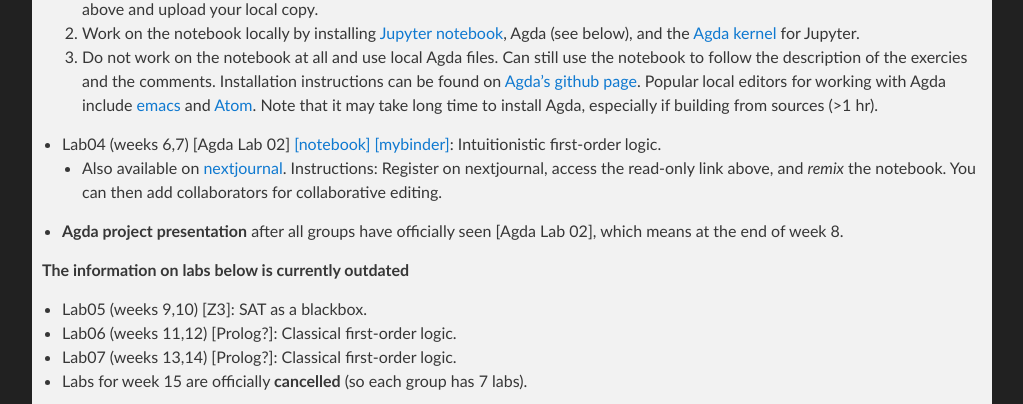
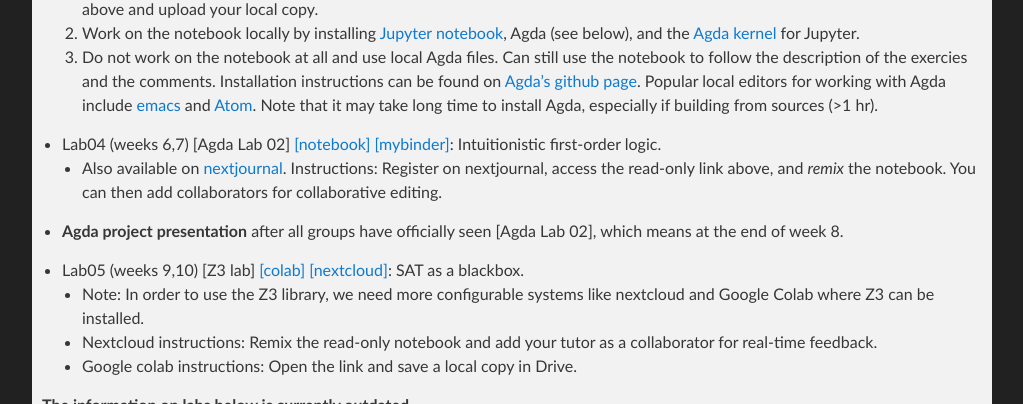
Before and after one commit to lclem/logic_course, a Jekyll site: the page built from docs/index.md, in a window 1280 px wide and 900 px high, scrolled down 1607 px, cut to the strip 0-404 px from the top of the window. Shown: the whole strip, without its empty margins (128-1151 px from the left). Built offline with Jekyll 4.4.1, drawn with Linux system fonts in a browser that asks for light colours; our own code applies the rules of GitHub Pages for plain Markdown files.

Commit message:
Update index.md

```diff
--- a/docs/index.md
+++ b/docs/index.md
@@ -47,9 +47,13 @@
   - Also available on [nextjournal](https://nextjournal.com/a/MTG16bsjspisCTxKMrBHc?token=GntCzS9wsPvtKnojg74Dir). Instructions: Register on nextjournal, access the read-only link above, and *remix* the notebook. You can then add collaborators for collaborative editing.
 * **Agda project presentation** after all groups have officially seen [Agda Lab 02], which means at the end of week 8.
 
+* Lab05 (weeks 9,10) [Z3 lab] [[colab]](https://colab.research.google.com/github/lclem/logic_course/blob/master/docs/labs/LabZ3.ipynb) [[nextcloud]](https://nextjournal.com/a/MTMzzvE9CWkVWUK8ncHnj?token=HSPYLRYt8L2yijQtvTMdZ8): SAT as a blackbox.
+  - Note: In order to use the Z3 library, we need more configurable systems like nextcloud and Google Colab where Z3 can be installed.
+  - Nextcloud instructions: Remix the read-only notebook and add your tutor as a collaborator for real-time feedback.
+  - Google colab instructions: Open the link and save a local copy in Drive.
+
 **The information on labs below is currently outdated**
 
-* Lab05 (weeks 9,10) [Z3]: SAT as a blackbox.
 * Lab06 (weeks 11,12) [Prolog?]: Classical first-order logic.
 * Lab07 (weeks 13,14) [Prolog?]: Classical first-order logic.
 * Labs for week 15 are officially **cancelled** (so each group has 7 labs).
```
